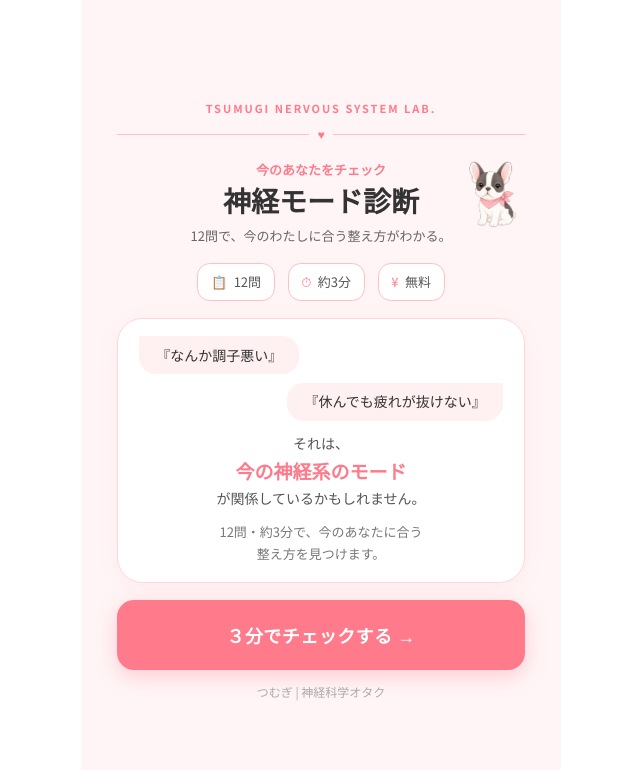
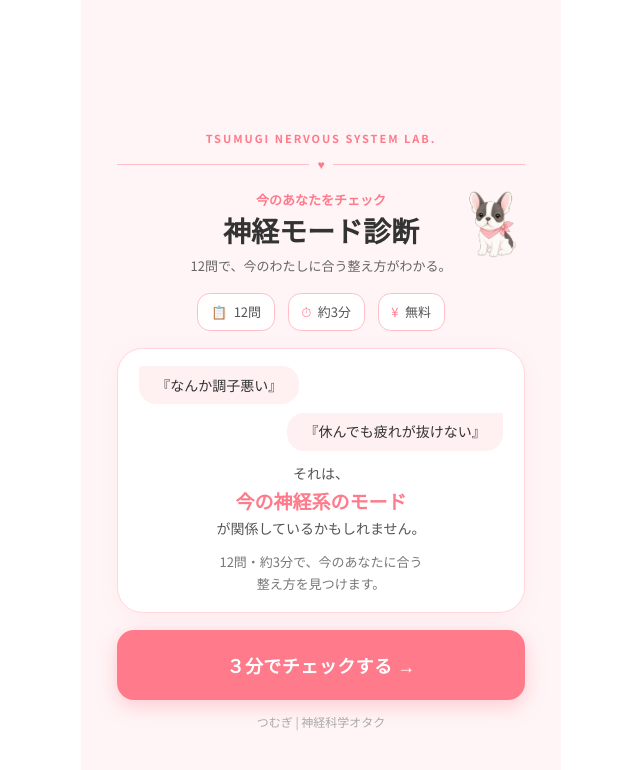
Before and after one commit to mizutama120/shinkei-shindan, a React (Vite) app: page / in a window 1280 px wide. Shown: the top 770 px of the page, without its empty margins (319-959 px from the left). Built offline with nearby package versions, Linux system fonts and the light colour scheme.

Commit message:
トップpaddingを130pxに調整：ブランド名が見えるように

```diff
--- a/src/components/StartScreen.tsx
+++ b/src/components/StartScreen.tsx
@@ -9,7 +9,7 @@ export default function StartScreen({ onStart }: Props) {
       style={{
         background: '#FFF5F6',
         fontFamily: '"Noto Sans JP", sans-serif',
-        paddingTop: '100px',
+        paddingTop: '130px',
       }}
     >
       <div className="max-w-sm mx-auto animate-fade-up">
```
